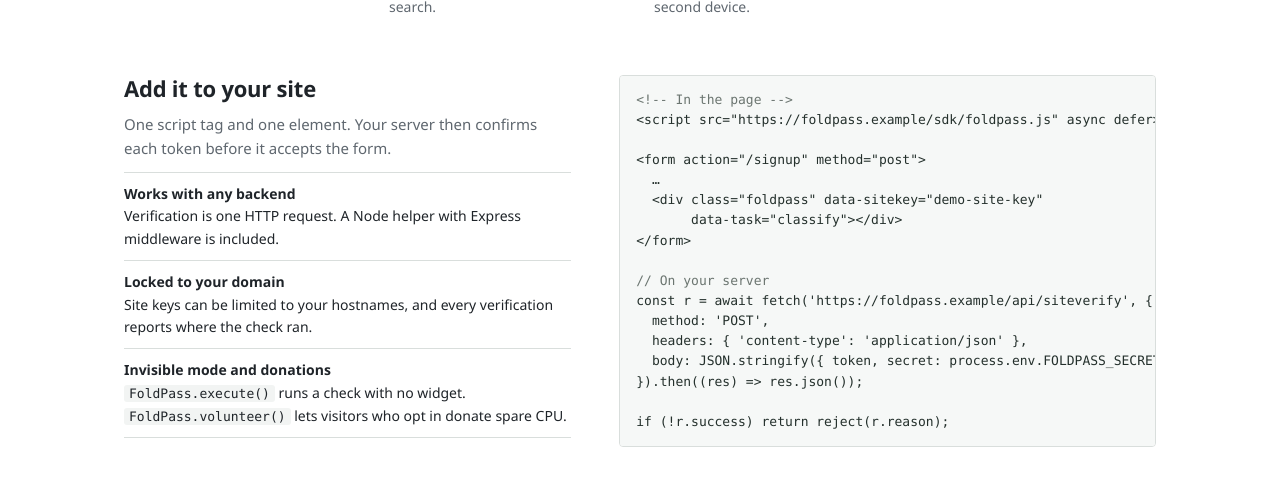
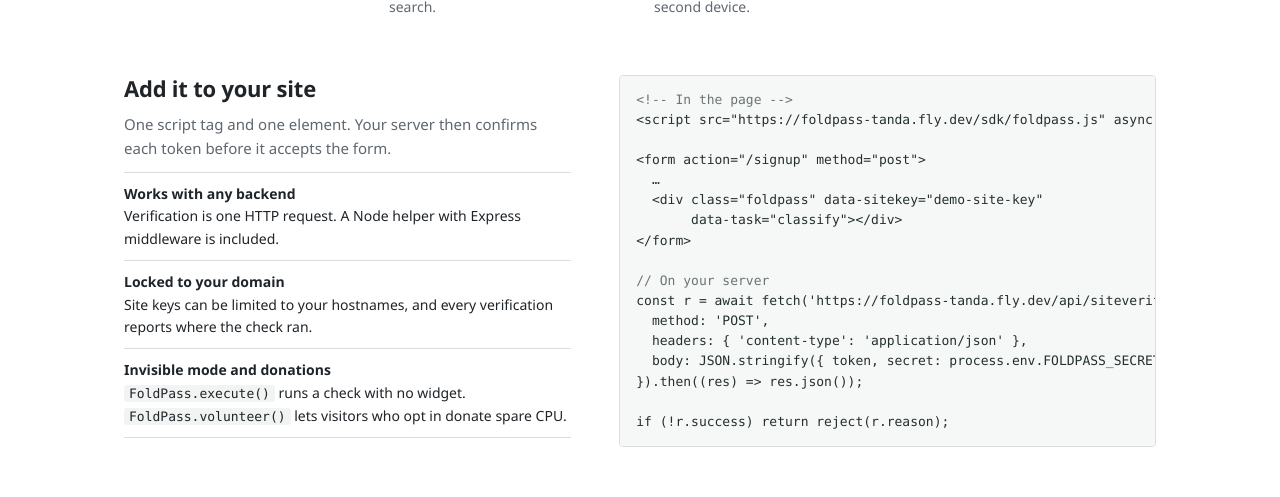
Before and after one commit to willisepic21/tanda-hackathon-2026, a plain HTML site: page 404.html in a window 1280 px wide. Shown: the part 859-1356 px from the top of the page. Drawn offline with Linux system fonts and the light colour scheme; no server answers.

Commit message:
Rebuild from main 6747c33: examples use the Fly.io domain
Co-Authored-By: Claude Opus 5.5 <noreply@anthropic.com>

```diff
--- a/404.html
+++ b/404.html
@@ -95,7 +95,7 @@
         </ul>
       </div>
       <pre class="code"><span class="c">&lt;!-- In the page --&gt;</span>
-&lt;script src="https://foldpass.example/sdk/foldpass.js" async defer&gt;&lt;/script&gt;
+&lt;script src="https://foldpass-tanda.fly.dev/sdk/foldpass.js" async defer&gt;&lt;/script&gt;
 
 &lt;form action="/signup" method="post"&gt;
   …
@@ -104,7 +104,7 @@
 &lt;/form&gt;
 
 <span class="c">// On your server</span>
-const r = await fetch('https://foldpass.example/api/siteverify', {
+const r = await fetch('https://foldpass-tanda.fly.dev/api/siteverify', {
   method: 'POST',
   headers: { 'content-type': 'application/json' },
   body: JSON.stringify({ token, secret: process.env.FOLDPASS_SECRET }),
--- a/sdk/foldpass.esm.js
+++ b/sdk/foldpass.esm.js
@@ -1,6 +1,6 @@
 // FoldPass browser SDK (ES module).
 //
-//   import FoldPass from 'https://YOUR-FOLDPASS-HOST/sdk/foldpass.esm.js';
+//   import FoldPass from 'https://foldpass-tanda.fly.dev/sdk/foldpass.esm.js';
 //   FoldPass.render('#captcha', { siteKey: 'demo-site-key', onSuccess: (token) => … });
 //   const token = await FoldPass.execute({ siteKey: 'demo-site-key' });   // invisible
 //   const v = FoldPass.volunteer({ threads: 2 }); v.start();               // opt-in donation
--- a/sdk/foldpass.js
+++ b/sdk/foldpass.js
@@ -1,6 +1,6 @@
 /*! FoldPass SDK loader: classic <script> entry point.
  *
- *   <script src="https://YOUR-FOLDPASS-HOST/sdk/foldpass.js" async defer></script>
+ *   <script src="https://foldpass-tanda.fly.dev/sdk/foldpass.js" async defer></script>
  *   <div class="foldpass" data-sitekey="demo-site-key" data-callback="onFolded"></div>
  *
  * Exposes window.FoldPass. Every method returns a Promise because the SDK
```
Also changed, not shown: index.html (+2 -2 lines), README.md.
